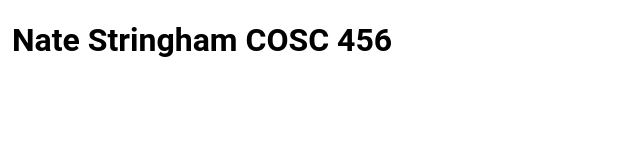
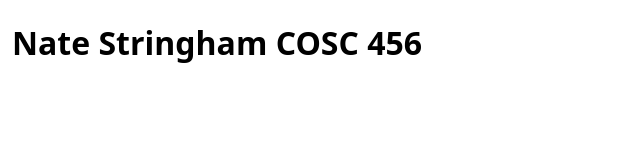
Before and after one commit to Nate-Stringham-COSC-456/Nate-Stringham-COSC-456.github.io, a website built with Vite: page index.html in a window 1280 px wide. Shown: the whole page, without its empty margins (0-640 px from the left). Built offline with nearby package versions, Linux system fonts and the light colour scheme.

Commit message:
refactor: ♻️ use system-ui font family

```diff
--- a/src/common.css
+++ b/src/common.css
@@ -4,7 +4,7 @@
 }
 
 * {
-  font-family: "Roboto", "-apple-system", "Segoe UI", Arial, Helvetica, sans-serif;
+  font-family: "system-ui", "Roboto", "Segoe UI", Arial, Helvetica, sans-serif;
 }
 
 html,
```
